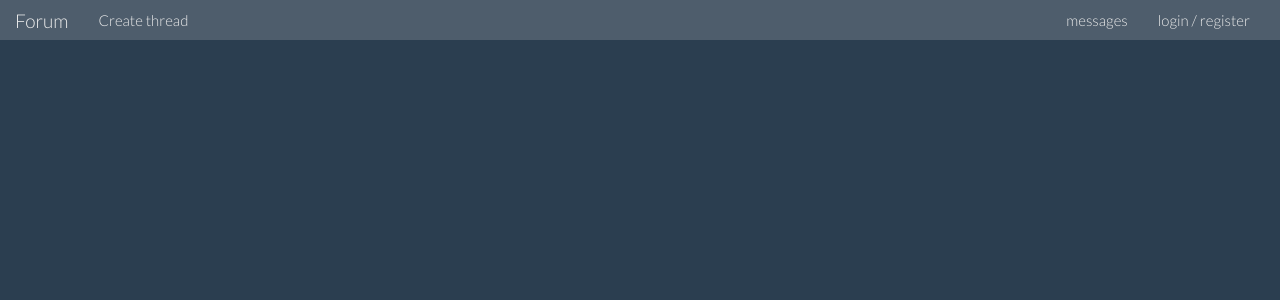
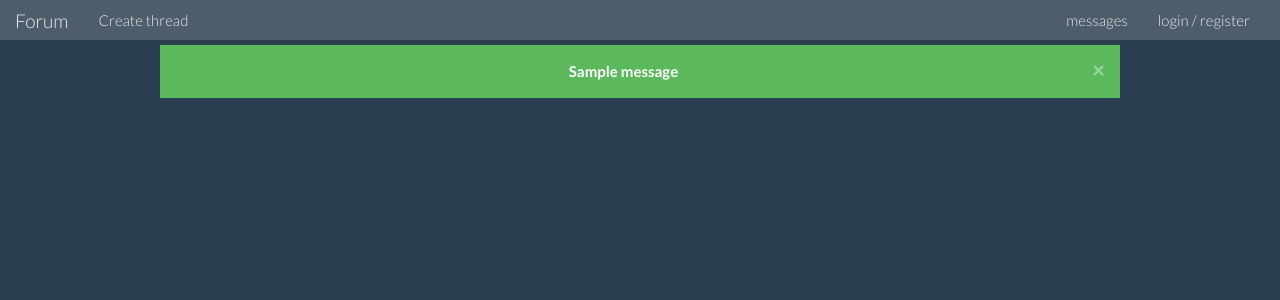
Before and after one commit to spaceexperiment/forum-app, a Flask app: page /forum/ in a window 1280 px wide. Shown: the top 300 px of the page. Run offline with Flask 2, Linux system fonts and the light colour scheme; one stand-in notice (Sample message) is shown; parts of the project's set-up code (start-up, migrations or seed data) failed here and were passed over; some libraries are stand-ins or nearby versions.

Commit message:
display flashes

```diff
--- a/app/static/css/main.css
+++ b/app/static/css/main.css
@@ -1,4 +1,16 @@
+body {
+  padding-top: 45px;
+}
+
 .body-wrapper {
   max-width: 960px;
   margin: 100px auto;
 }
+
+.flashes .alert {
+  max-width: 960px;
+  margin: 0 auto;
+  margin-bottom: 5px;
+  font-weight: bold;
+  text-align: center;
+}
--- a/app/templates/base.html
+++ b/app/templates/base.html
@@ -36,6 +36,21 @@
       </ul>
     </nav>
 
+    {% with messages = get_flashed_messages(with_categories=true) %}
+      {% if messages %}
+        <div class="flashes">
+          {% for category, message in messages %}
+
+            <div class="alert alert-dismissable alert-{{ category }}">
+              <button type="button" class="close" data-dismiss="alert">×</button>
+              {{ message }}
+            </div>
+
+          {% endfor %}
+        </div>
+      {% endif %}
+    {% endwith %}
+
     <div class="body-wrapper">
       {% block body %}{% endblock %}
     </div>
--- a/dev/sass/main.sass
+++ b/dev/sass/main.sass
@@ -1,3 +1,15 @@
+body
+  padding-top: 45px
+
 .body-wrapper
   max-width: 960px
   margin: 100px auto
+
+.flashes
+
+  .alert
+    max-width: 960px
+    margin: 0 auto
+    margin-bottom: 5px
+    font-weight: bold
+    text-align: center
```
